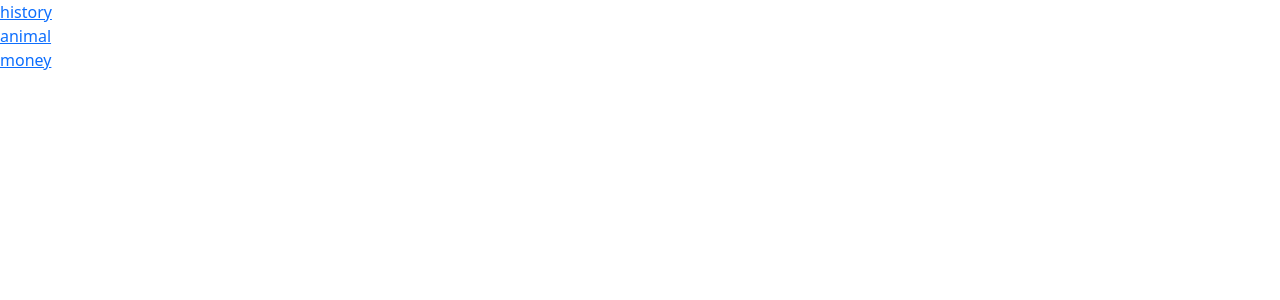
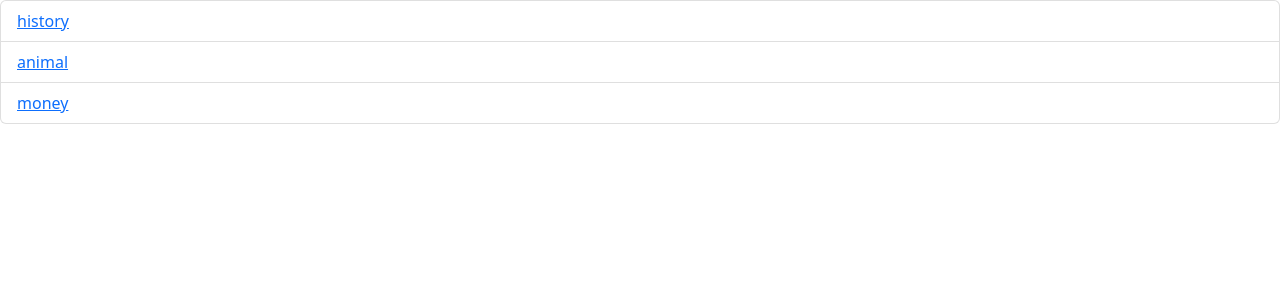
Before and after one commit to cyborgEneki/chuck-playground, a React (Vite) app in the folder client/: page / in a window 1280 px wide. Shown: the top 300 px of the page. Built offline with nearby package versions, Linux system fonts and the light colour scheme.

Commit message:
Style home page

```diff
--- a/client/src/components/HomePage.tsx
+++ b/client/src/components/HomePage.tsx
@@ -10,10 +10,15 @@
 
   return (
     <div>
-      {
-        categories.map((category, index) => (<CategoryDisplay category={category} key={index} />))
-      }
-
+      <ul className="list-group">
+        {
+          categories.map((category, index) => (
+            <li className="list-group-item">
+              <CategoryDisplay category={category} key={index} />
+            </li>
+          ))
+        }
+      </ul>
     </div>
   )
 }
```
